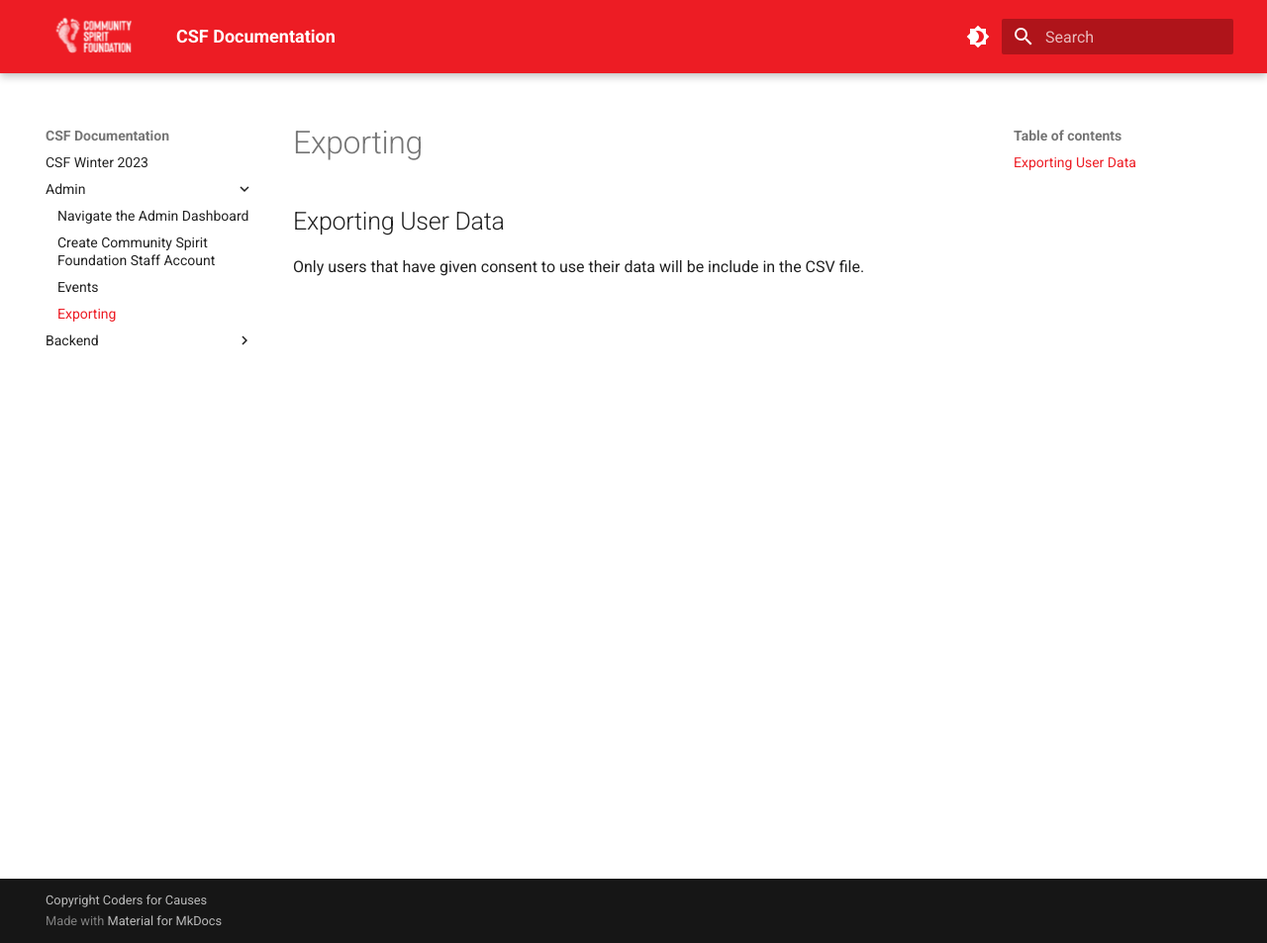
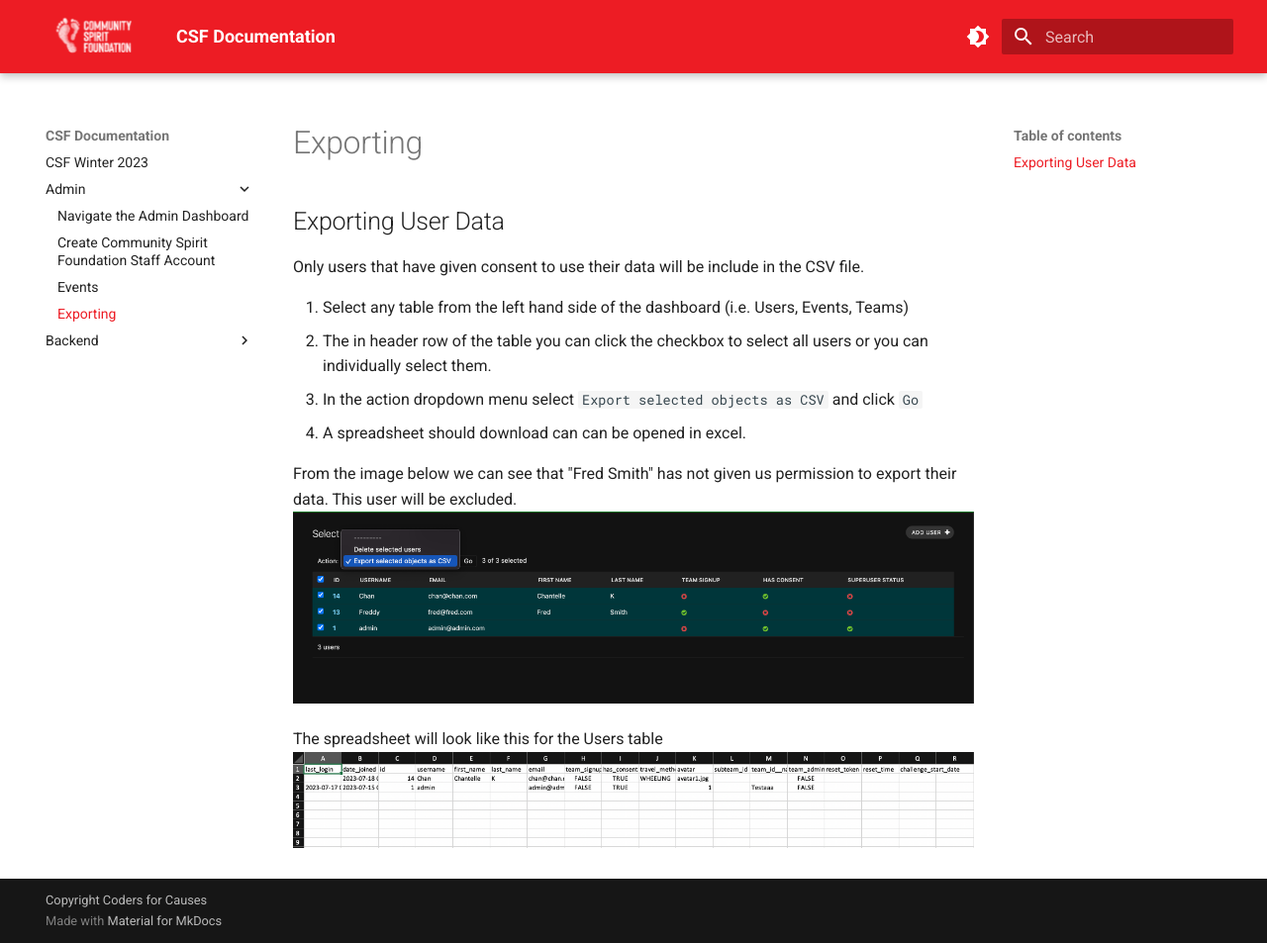
Before and after one commit to codersforcauses/csf, an MkDocs documentation site: the page built from documentation/docs/admin/exporting.md, in a window 1280 px wide and 953 px high. Shown: the whole window at 99% size. Built offline with MkDocs 1.6.1 and Material for MkDocs 9.7.7, drawn with Linux system fonts in a browser that asks for light colours.

Commit message:
added docs for exporting data

```diff
--- a/documentation/docs/admin/exporting.md
+++ b/documentation/docs/admin/exporting.md
@@ -1,3 +1,14 @@
 ## Exporting User Data
 
 Only users that have given consent to use their data will be include in the CSV file.
+
+1. Select any table from the left hand side of the dashboard (i.e. Users, Events, Teams)
+2. The in header row of the table you can click the checkbox to select all users or you can individually select them.
+3. In the action dropdown menu select `Export selected objects as CSV` and click `Go`
+4. A spreadsheet should download can can be opened in excel.
+
+From the image below we can see that "Fred Smith" has not given us permission to export their data. This user will be excluded.
+![Export ](../img/export.png)
+
+The spreadsheet will look like this for the Users table
+![Export ](../img/export_data.png)
```
Also changed, not shown: documentation/docs/admin/accounts.md (+1 -0 lines), documentation/docs/img/export.png (added), documentation/docs/img/export_data.png (added).
